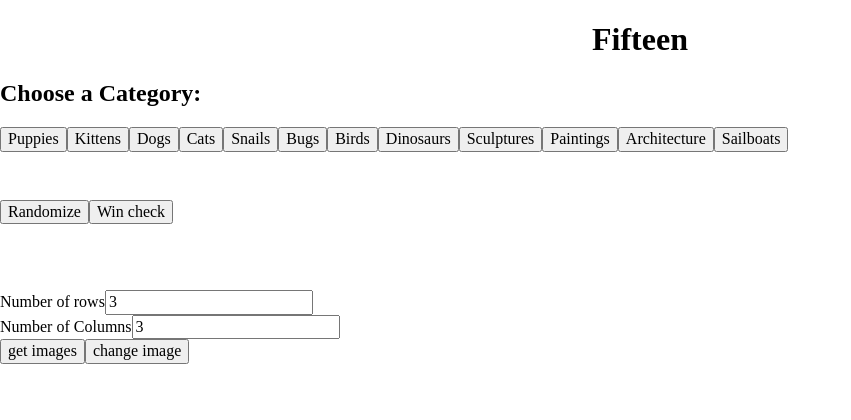
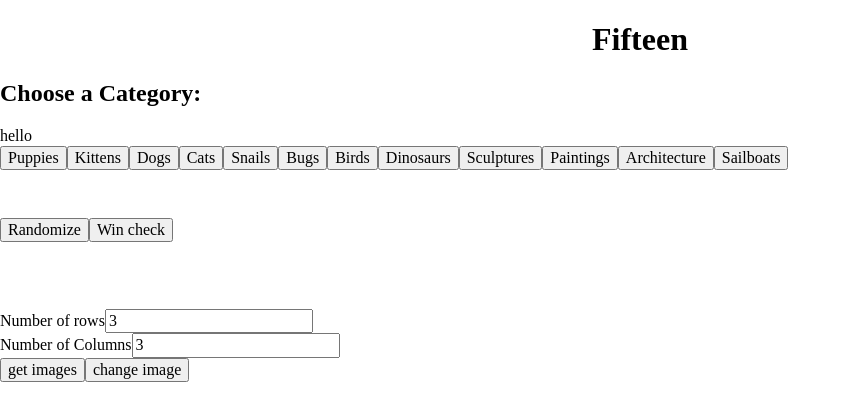
Before and after one commit to CodySelman/react-fifteen, a React (Create React App) app in the folder client/: page / in a window 1280 px wide. Shown: the top 420 px of the page, without its empty margins (0-851 px from the left). Built offline with nearby package versions, Linux system fonts and the light colour scheme.

Commit message:
Began process of exporting category selection to seperate component. Created CategoryGrid and CategoryButton components and stubbed out their basic requirements. Imported CategoryGrid component into App.js and rendered it above current category selection buttons.

```diff
--- a/client/src/App.js
+++ b/client/src/App.js
@@ -1,6 +1,7 @@
 import React, { Component } from "react";
 import "./App.css";
 import CellGrid from "./CellGrid.js";
+import CategoryGrid from './CategoryGrid.js';
 
 import {getImageUrls} from './services/imageUrls.js';
 
@@ -13,6 +14,7 @@ class App extends Component {
       cells: [],
       winText: "",
       imageUrls: '',
+      categories: ['puppies', 'kittens', 'dogs', 'cats', 'snails', 'bugs', 'birds', 'dinosaurs', 'sculptures', 'paintings', 'architecture', 'sailboats'],
       isCategoryChosen: false,
       currentImage: {
         url: 'https://lmcdesign-rj6zcy7b8ypu79snuv.netdna-ssl.com/wp-content/uploads/2016/01/Shrek_Tile-1-500x500.jpg',
@@ -264,6 +266,7 @@ class App extends Component {
         :
           <div>
             <h2>Choose a Category:</h2>
+            <CategoryGrid />
             <div>
               <button onClick={()=>this.chooseCategory('puppy')}>Puppies</button>
               <button onClick={()=>this.chooseCategory('kitten')}>Kittens</button>
--- /dev/null
+++ b/client/src/CategoryGrid.js
@@ -0,0 +1,16 @@
+import React from 'react';
+import Proptypes from 'prop-types';
+
+const CategoryGrid = props => {
+    return (
+        <div>
+            hello
+        </div>
+    )
+}
+
+CategoryGrid.Proptypes = {
+
+}
+
+export default CategoryGrid;
```
Also changed, not shown: client/src/CategoryButton.js (added, +16 -0 lines).
